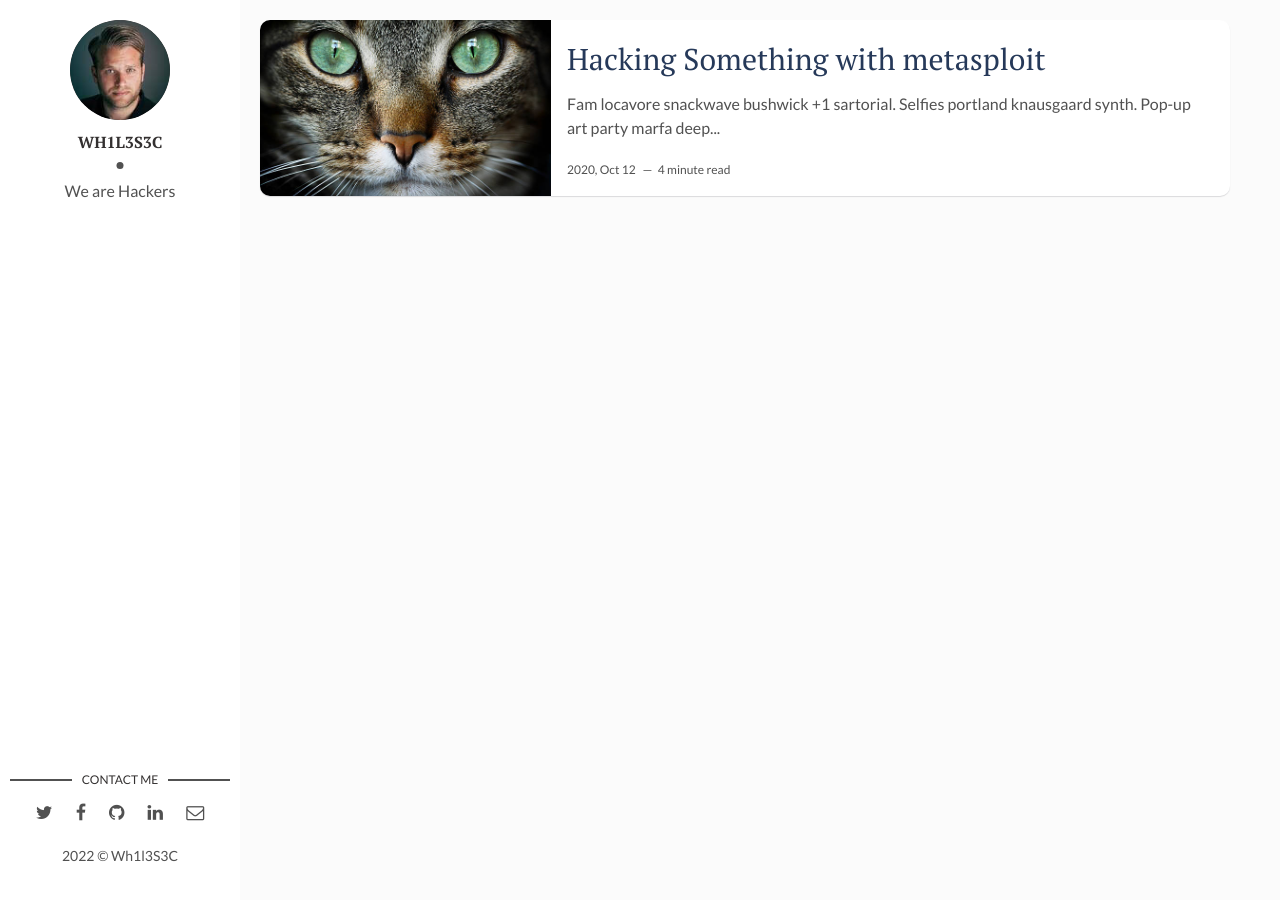
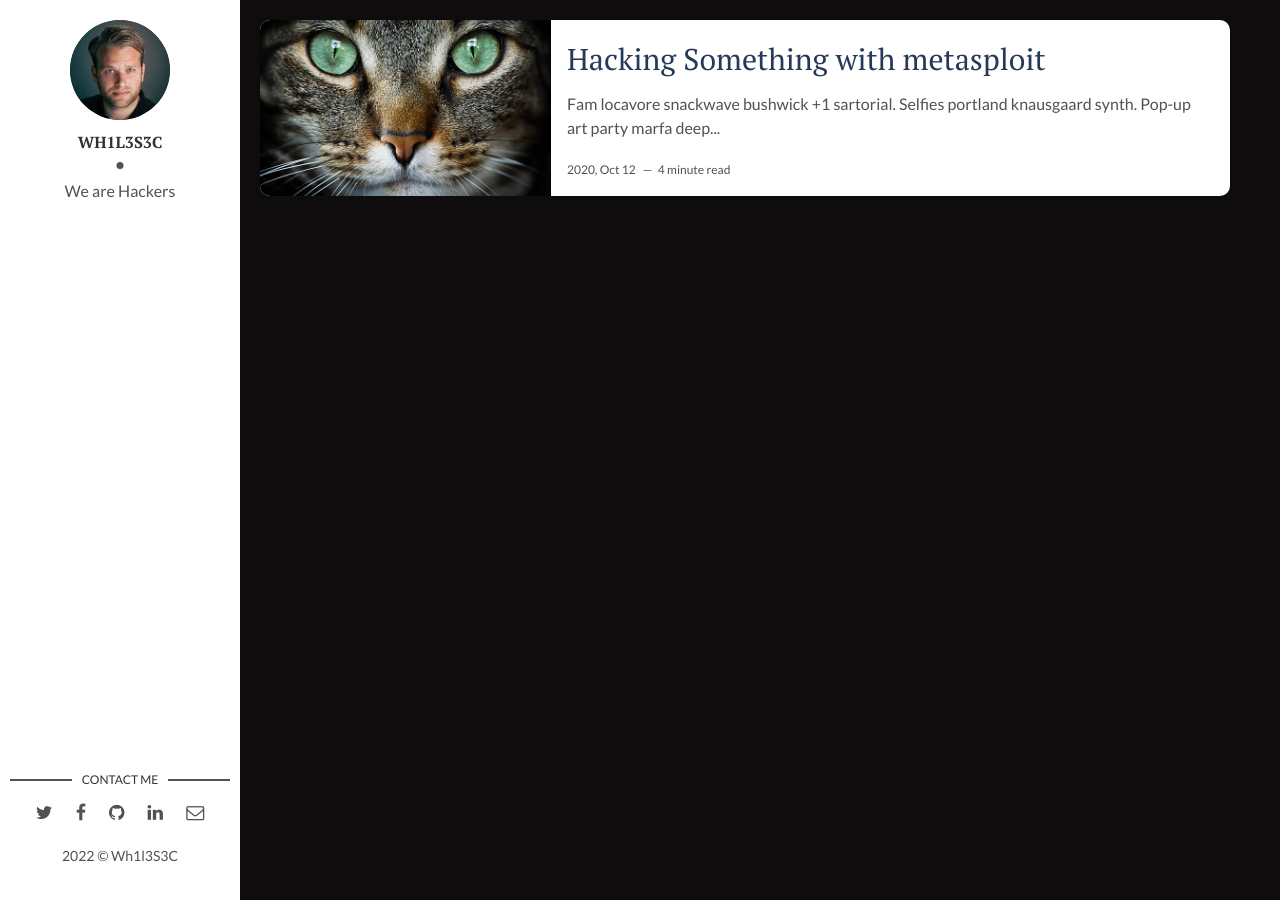
Before and after one commit to WhileSEC/whilesec, a Jekyll site: the page built from index.html, in a window 1280 px wide. Built offline with Jekyll 4.4.1, drawn with Linux system fonts in a browser that asks for light colours; the list of posts is cut into pages by our own code.

Commit message:
adding body color

```diff
--- a/_layouts/default.html
+++ b/_layouts/default.html
@@ -1,7 +1,7 @@
 <!DOCTYPE html>
 <html lang="en">
 {% include head.html %}
-<body bgcolor="green">
+<body>
 
   <div class="wrapper">
     {{ content }}
--- a/assets/css/main.css
+++ b/assets/css/main.css
@@ -775,7 +775,7 @@ html {
 body {
   font-family: 'Lato', sans-serif;
   color: #515151;
-  background-color: #fbfbfb;
+  background-color: #0e0c0c;
   margin: 0;
   -webkit-font-smoothing: antialiased;
   -moz-osx-font-smoothing: grayscale;
```
